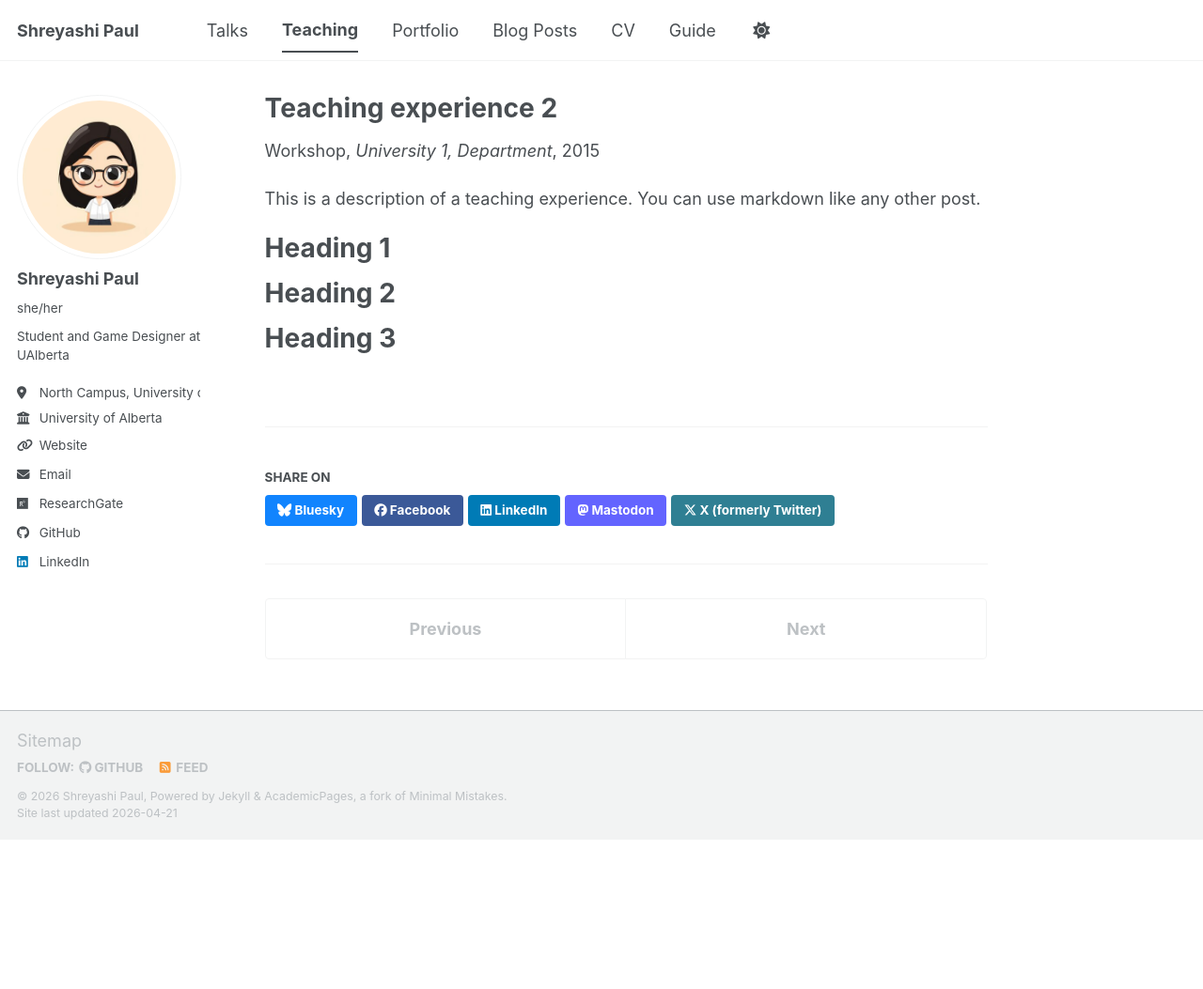
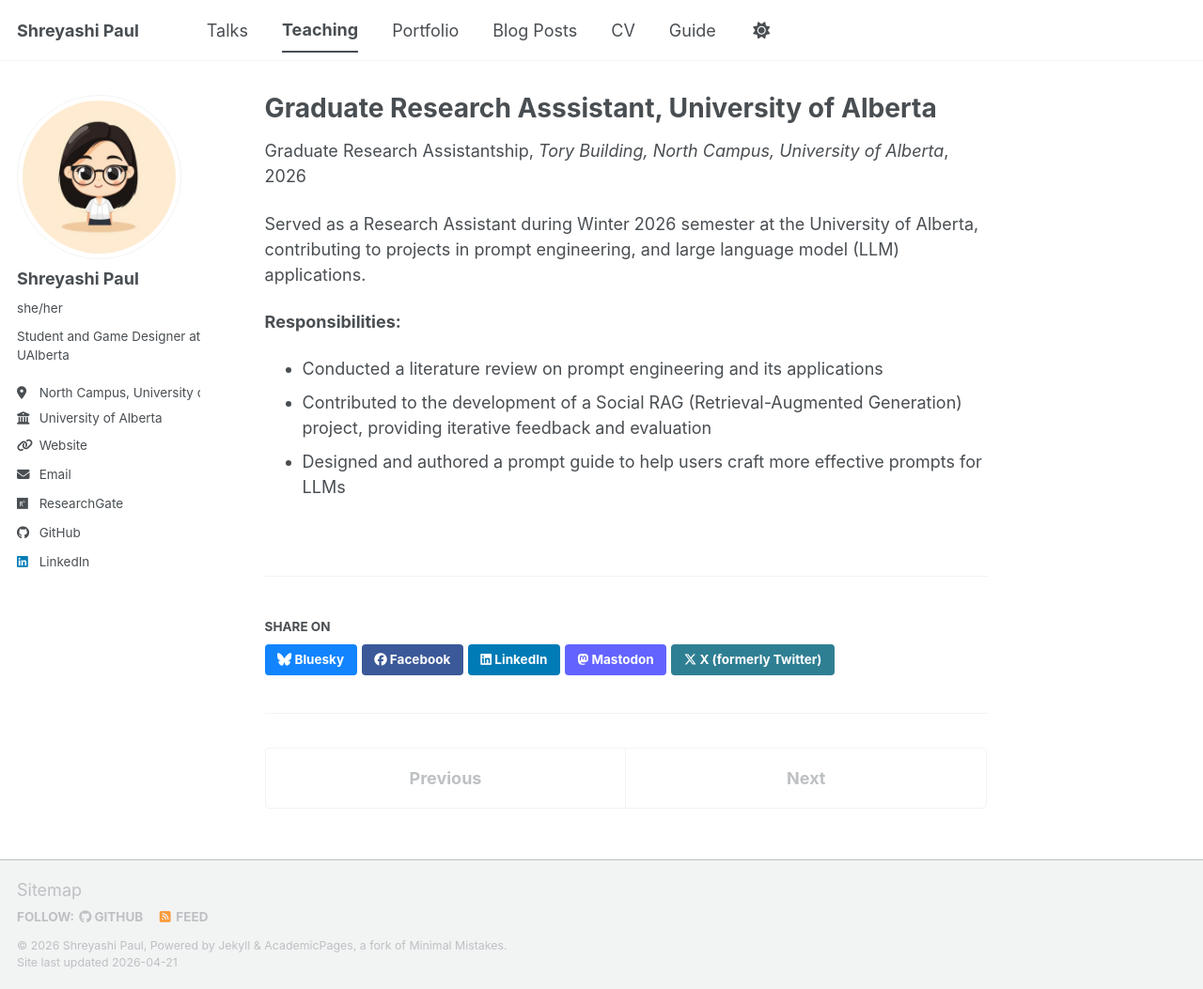
Before and after one commit to s-pl70/me, a Jekyll site: the page built from _teaching/2015-spring-teaching-2.md, in a window 1280 px wide and 1053 px high. Shown: the whole window at 94% size. Built offline with Jekyll 4.4.1, drawn with Linux system fonts in a browser that asks for light colours; a script bundle is joined from its source files by our own code; library files that are not in the unit come from our copies.

Commit message:
Update 2015-spring-teaching-2.md

```diff
--- a/_teaching/2015-spring-teaching-2.md
+++ b/_teaching/2015-spring-teaching-2.md
@@ -1,20 +1,16 @@
 ---
-title: "Teaching experience 2"
+title: "Graduate Research Asssistant, University of Alberta"
 collection: teaching
-type: "Workshop"
+type: "Graduate Research Assistantship"
 permalink: /teaching/2015-spring-teaching-1
-venue: "University 1, Department"
-date: 2015-01-01
-location: "City, Country"
+venue: "Tory Building, North Campus, University of Alberta"
+date: 2026-01-16 - 2026-04-30
+location: "Edmonton, Alberta, Canada"
 ---
 
-This is a description of a teaching experience. You can use markdown like any other post.
+Served as a Research Assistant during Winter 2026 semester at the University of Alberta, contributing to projects in prompt engineering, and large language model (LLM) applications.
 
-Heading 1
-======
-
-Heading 2
-======
-
-Heading 3
-======
+**Responsibilities:**
+- Conducted a literature review on prompt engineering and its applications
+- Contributed to the development of a Social RAG (Retrieval-Augmented Generation) project, providing iterative feedback and evaluation
+- Designed and authored a prompt guide to help users craft more effective prompts for LLMs
```
